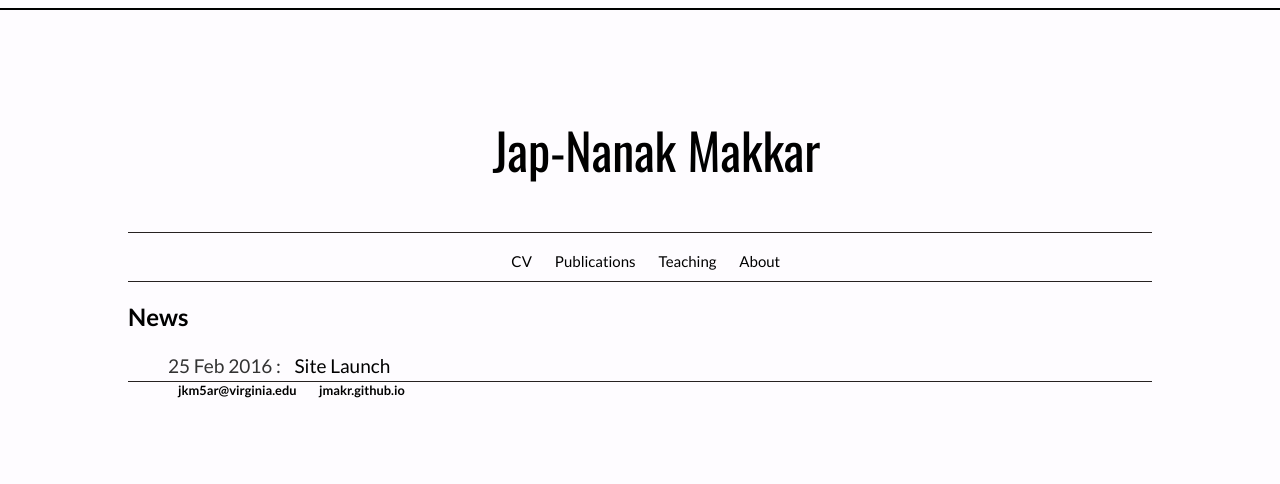
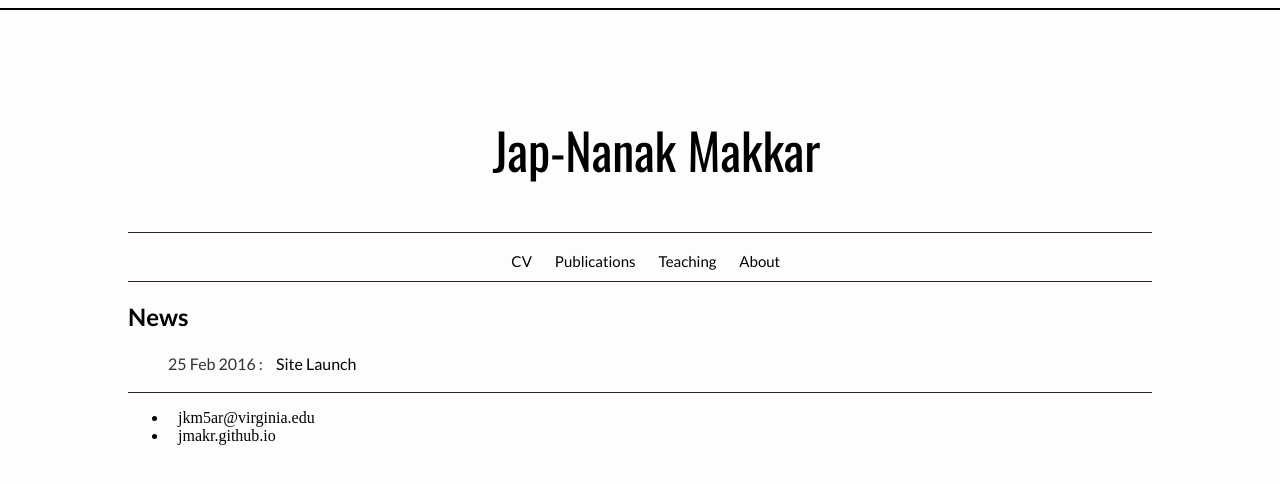
Before and after one commit to jmakr/jmakr.github.io, a Jekyll site: the page built from news/index.html, in a window 1280 px wide. Shown: the top 484 px of the page. Built offline with Jekyll 4.4.1, drawn with Linux system fonts in a browser that asks for light colours.

Commit message:
Update main.css

```diff
--- a/css/main.css
+++ b/css/main.css
@@ -175,27 +175,7 @@ p2 {
 footer {
     clear:both;
     border-top: thin solid #272221;
-    font-size: .8em;
-    height: 4em;
-    margin-right: auto;
-    margin-left: auto;
-    margin-top:auto;
-    margin-bottom:auto;
-
-}
-nav ul, footer ul {
-    font-family: "Lato", sans-serif;
-    height: 4em;
-    list-style: none;
-    font-weight: bold;
-    margin-right: auto;
-    margin-left: auto;
-    margin-top:auto;
-    margin-bottom:auto;
-
-}
-nav ul li, footer ul li {
-    display: inline;
+    height: 6em;
     margin-right: auto;
     margin-left: auto;
     margin-top:auto;
@@ -205,19 +185,8 @@ nav ul li, footer ul li {
 
 
 
-ul.posts {
-    margin-right: auto;
-    margin-left: auto;
-    margin-top:auto;
-    margin-bottom:auto;
-    font-size: 1.19em;
-    line-height: 1.6em;
-    font-family: "Lato", sans-serif;
-    color: #333;
-
-}
-
 ul.posts li {
+    display:inline;
     margin-right: auto;
     margin-left: auto;
     margin-top:auto;
```
